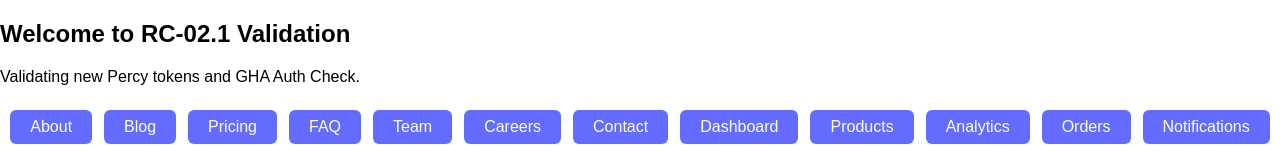
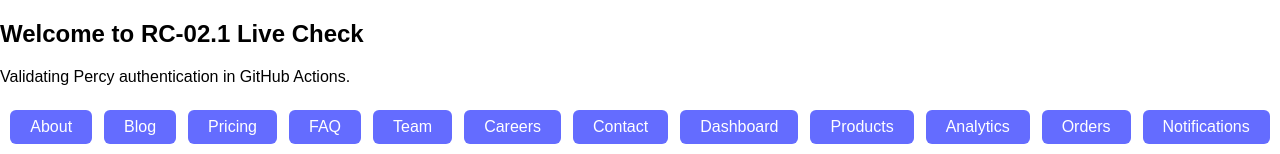
Before and after one commit to piyush241203/UVT_Testing4, a Next.js app: page / in a window 1280 px wide. Shown: the top 154 px of the page. Built offline with nearby package versions, Linux system fonts and the light colour scheme.

Commit message:
test: validate new percy token in CI with auth check

```diff
--- a/app/page.tsx
+++ b/app/page.tsx
@@ -4,9 +4,9 @@ import Link from 'next/link';
 export default function Home() {
   return (
     <div className="space-y-8">
-      <section className="text-center py-24 bg-gradient-to-r from-green-500 to-teal-500 text-white rounded-2xl shadow-xl">
-        <h2 className="text-6xl font-extrabold mb-6 tracking-tight">Welcome to RC-02.1 Validation</h2>
-        <p className="text-2xl opacity-95">Validating new Percy tokens and GHA Auth Check.</p>
+      <section className="text-center py-20 bg-gradient-to-r from-purple-500 to-indigo-500 text-white rounded-3xl shadow-2xl">
+        <h2 className="text-5xl font-black mb-4 tracking-tighter">Welcome to RC-02.1 Live Check</h2>
+        <p className="text-xl opacity-90 font-medium">Validating Percy authentication in GitHub Actions.</p>
       </section>
       <nav style={{ display: 'flex', flexWrap: 'wrap', gap: '12px', justifyContent: 'center', marginTop: '24px' }}>
         {[
```
